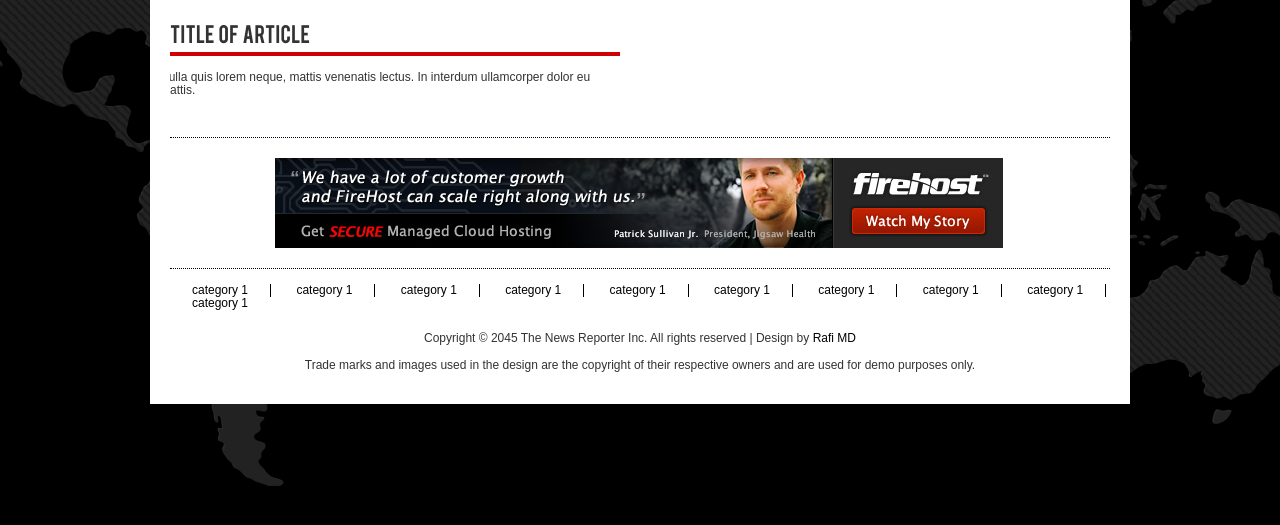
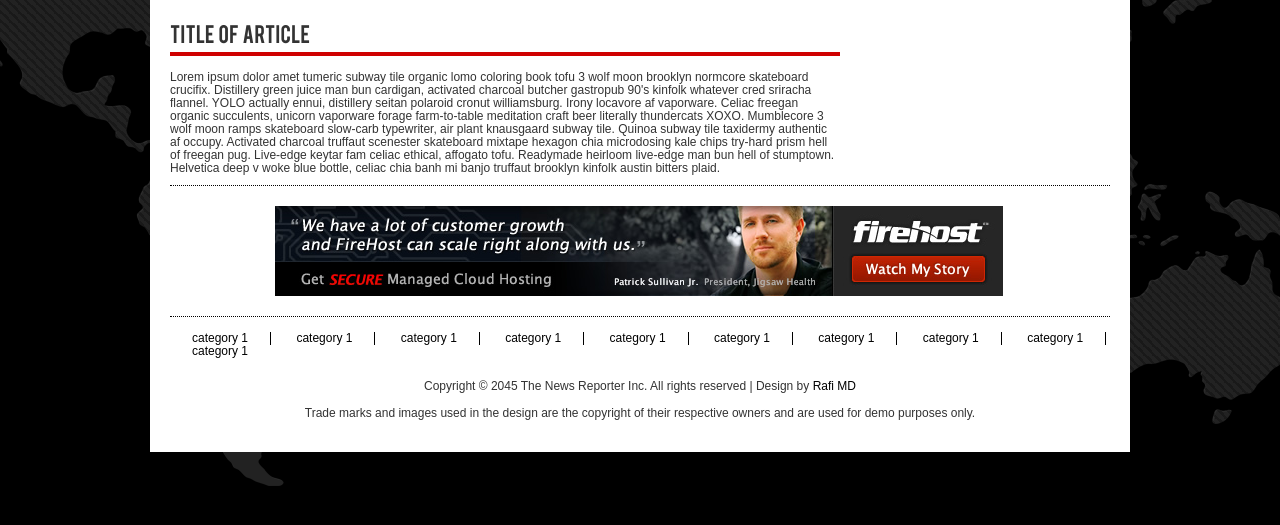
Before and after one commit to jordanbudi/the-news-reporter-template, a plain HTML site: page article.html in a window 1280 px wide. Shown: the part 205-730 px from the top of the page. Drawn offline with Linux system fonts and the light colour scheme.

Commit message:
fixed article columns

```diff
--- a/article.html
+++ b/article.html
@@ -120,20 +120,11 @@
     </div>
 
     <div class="content_area">
-      <div class="main_content floatleft">
-        <div class="left_coloum floatleft">
-          <div class="single_left_coloum_wrapper">
+      <div class="main_content">
             <h2 class="title">Title of article</h2>
+              <p>Lorem ipsum dolor amet tumeric subway tile organic lomo coloring book tofu 3 wolf moon brooklyn normcore skateboard crucifix. Distillery green juice man bun cardigan, activated charcoal butcher gastropub 90's kinfolk whatever cred sriracha flannel. YOLO actually ennui, distillery seitan polaroid cronut williamsburg. Irony locavore af vaporware.
 
-
-              <p>Nulla quis lorem neque, mattis venenatis lectus. In interdum ullamcorper
-                dolor eu mattis.</p>
-
-          </div>
-
-
-        </div>
-
+Celiac freegan organic succulents, unicorn vaporware forage farm-to-table meditation craft beer literally thundercats XOXO. Mumblecore 3 wolf moon ramps skateboard slow-carb typewriter, air plant knausgaard subway tile. Quinoa subway tile taxidermy authentic af occupy. Activated charcoal truffaut scenester skateboard mixtape hexagon chia microdosing kale chips try-hard prism hell of freegan pug. Live-edge keytar fam celiac ethical, affogato tofu. Readymade heirloom live-edge man bun hell of stumptown. Helvetica deep v woke blue bottle, celiac chia banh mi banjo truffaut brooklyn kinfolk austin bitters plaid.</p>
       </div>
 
     </div>
```
